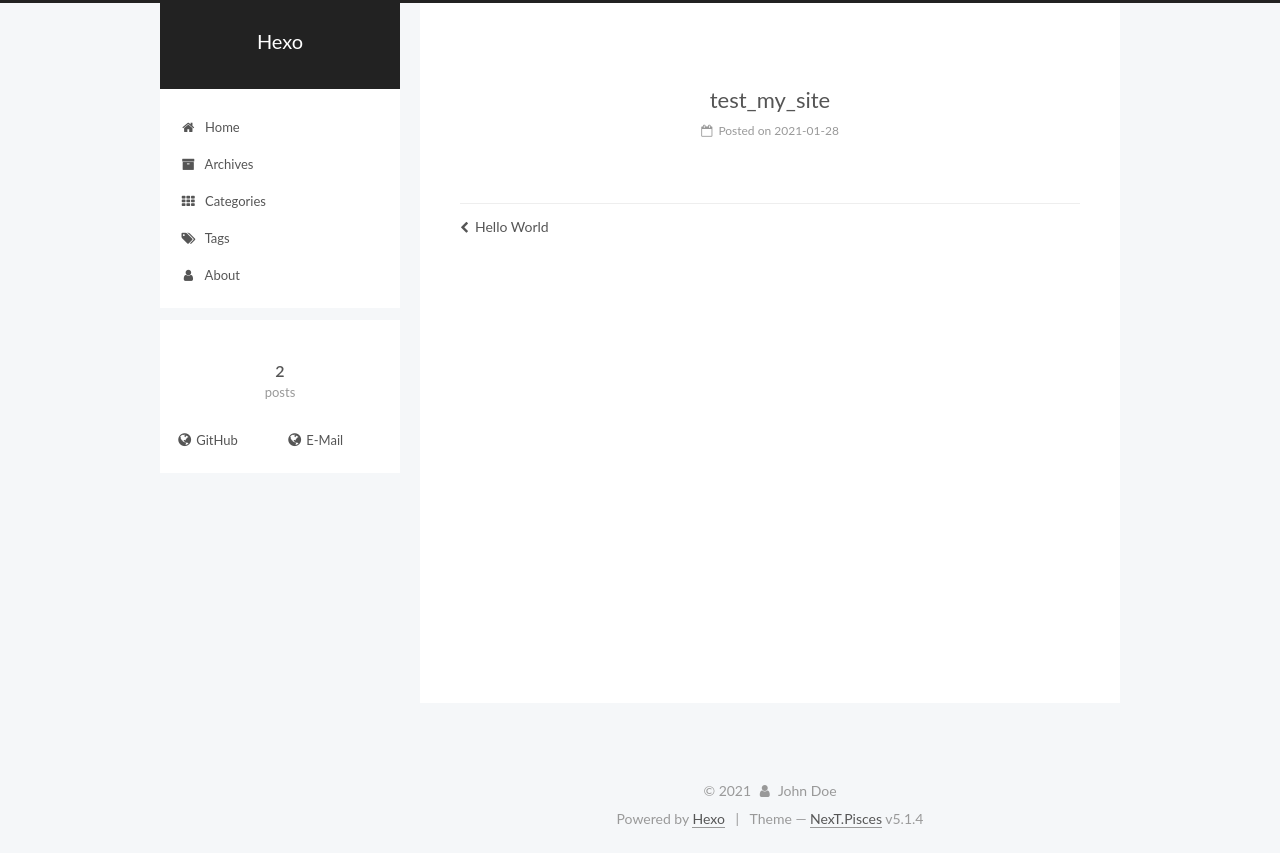
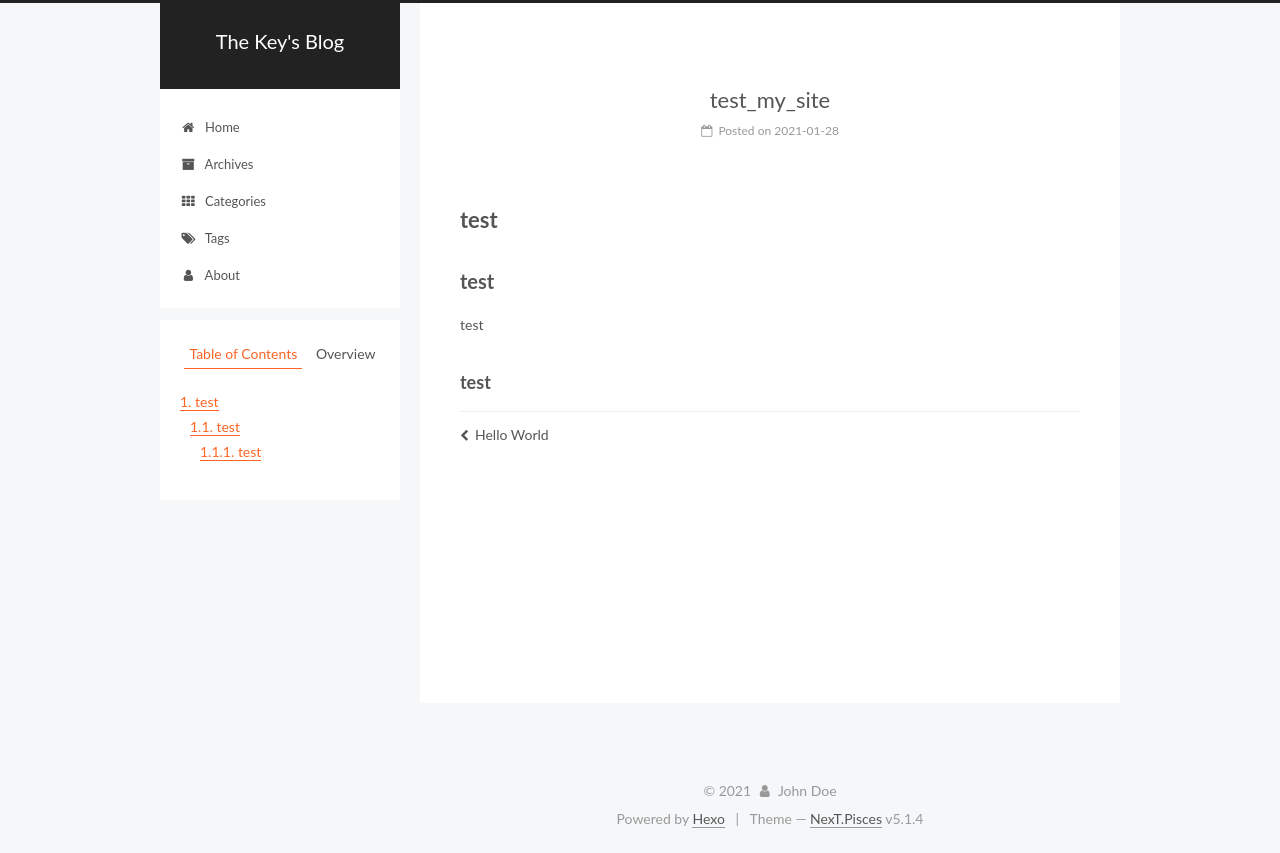
Before and after one commit to songw-zju/songw-zju.github.io, a plain HTML site: page 2021/01/28/test-my-site/index.html in a window 1280 px wide. Drawn offline with Linux system fonts and the light colour scheme.

Commit message:
Site updated: 2021-01-29 00:10:30

```diff
--- a/2021/01/28/test-my-site/index.html
+++ b/2021/01/28/test-my-site/index.html
@@ -79,13 +79,15 @@
 
 
 
+<meta name="description" content="testtesttest test">
 <meta property="og:type" content="article">
 <meta property="og:title" content="test_my_site">
 <meta property="og:url" content="http://example.com/2021/01/28/test-my-site/index.html">
-<meta property="og:site_name" content="Hexo">
+<meta property="og:site_name" content="The Key&#39;s Blog">
+<meta property="og:description" content="testtesttest test">
 <meta property="og:locale" content="en_US">
 <meta property="article:published_time" content="2021-01-28T15:22:53.000Z">
-<meta property="article:modified_time" content="2021-01-28T15:22:53.454Z">
+<meta property="article:modified_time" content="2021-01-28T16:09:54.653Z">
 <meta property="article:author" content="John Doe">
 <meta name="twitter:card" content="summary">
 
@@ -123,7 +125,7 @@
 
 
 
-  <title>test_my_site | Hexo</title>
+  <title>test_my_site | The Key's Blog</title>
 
 
 
@@ -153,7 +155,7 @@
     <div class="custom-logo-site-title">
       <a href="/"  class="brand" rel="start">
         <span class="logo-line-before"><i></i></span>
-        <span class="site-title">Hexo</span>
+        <span class="site-title">The Key's Blog</span>
         <span class="logo-line-after"><i></i></span>
       </a>
     </div>
@@ -269,7 +271,7 @@
     </span>
 
     <span hidden itemprop="publisher" itemscope itemtype="http://schema.org/Organization">
-      <meta itemprop="name" content="Hexo">
+      <meta itemprop="name" content="The Key's Blog">
     </span>
 
 
@@ -327,7 +329,8 @@
 
 
 
-
+        <h1 id="test"><a href="#test" class="headerlink" title="test"></a>test</h1><h2 id="test-1"><a href="#test-1" class="headerlink" title="test"></a>test</h2><p>test</p>
+<h3 id="test-2"><a href="#test-2" class="headerlink" title="test"></a>test</h3>
 
     </div>
 
@@ -411,8 +414,17 @@
 
 
 
+        <ul class="sidebar-nav motion-element">
+          <li class="sidebar-nav-toc sidebar-nav-active" data-target="post-toc-wrap">
+            Table of Contents
+          </li>
+          <li class="sidebar-nav-overview" data-target="site-overview-wrap">
+            Overview
+          </li>
+        </ul>
 
-      <section class="site-overview-wrap sidebar-panel sidebar-panel-active">
+
+      <section class="site-overview-wrap sidebar-panel">
         <div class="site-overview">
           <div class="site-author motion-element" itemprop="author" itemscope itemtype="http://schema.org/Person">
 
@@ -470,6 +482,22 @@
         </div>
       </section>
 
+
+      <!--noindex-->
+        <section class="post-toc-wrap motion-element sidebar-panel sidebar-panel-active">
+          <div class="post-toc">
+
+
+
+
+
+
+              <div class="post-toc-content"><ol class="nav"><li class="nav-item nav-level-1"><a class="nav-link" href="#test"><span class="nav-number">1.</span> <span class="nav-text">test</span></a><ol class="nav-child"><li class="nav-item nav-level-2"><a class="nav-link" href="#test-1"><span class="nav-number">1.1.</span> <span class="nav-text">test</span></a><ol class="nav-child"><li class="nav-item nav-level-3"><a class="nav-link" href="#test-2"><span class="nav-number">1.1.1.</span> <span class="nav-text">test</span></a></li></ol></li></ol></li></ol></div>
+
+
+          </div>
+        </section>
+      <!--/noindex-->
 
 
 
--- a/css/main.css
+++ b/css/main.css
@@ -1823,7 +1823,7 @@ pre .javascript .function {
   width: 4px;
   height: 4px;
   border-radius: 50%;
-  background: #f16c98;
+  background: #c690e0;
 }
 .links-of-blogroll {
   font-size: 13px;
```
Also changed, not shown: 2021/01/28/hello-world/index.html (+4 -4 lines), archives/2021/01/index.html (+4 -4 lines), archives/2021/index.html (+4 -4 lines), archives/index.html (+4 -4 lines), index.html (+8 -7 lines).
